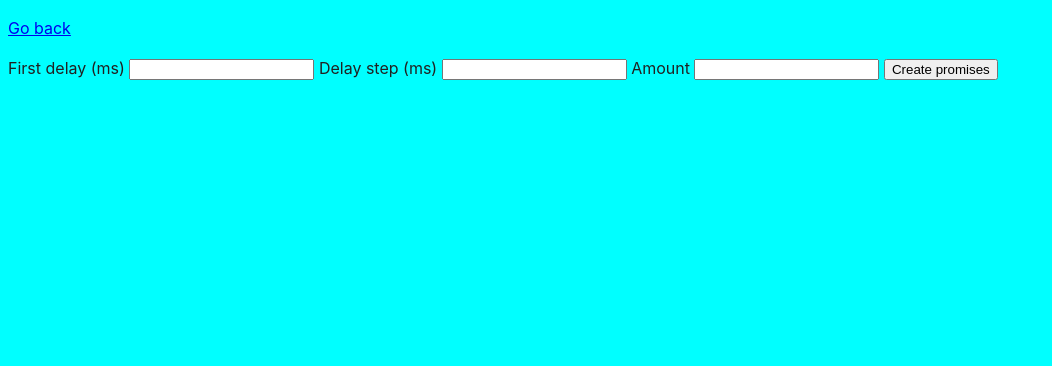
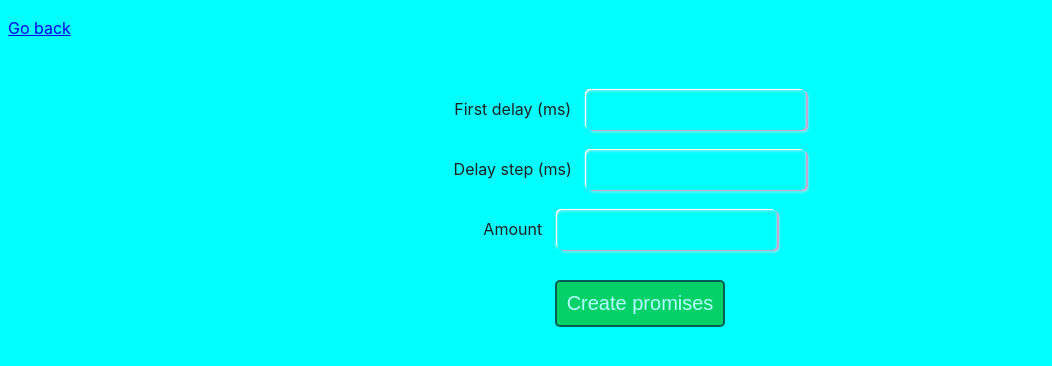
Before and after one commit to ann1777/goit-js-hw-09, a website built with Parcel: page src/03-promises.html in a window 1280 px wide. Shown: the whole page, without its empty margins (0-1052 px from the left). Built offline with nearby package versions, Linux system fonts and the light colour scheme.

Commit message:
Added styles for the color-switcher and promises generator in common.css

```diff
--- a/src/css/common.css
+++ b/src/css/common.css
@@ -23,12 +23,33 @@ img {
 
 }
 
+button[data-stop] {
+  margin-right: 20px;
+}
+
 button[data-start] {
   font-size: 20px;
   padding: 10px;
   margin: 10px;
   color: white;
   background-color: rgba(240, 10, 67, 0.87);
+  border: 2px solid rgba(0, 0, 0, 0.87);
+  opacity: 0.7;
+  border-radius: 5px;
+}
+
+button:active {
+  position: relative;
+  top: 3px;
+}
+
+button[data-stop],
+button {
+  font-size: 20px;
+  padding: 10px;
+  margin: 10px;
+  color: white;
+  background-color: rgba(10, 180, 10, 0.87);
   border: 2px solid rgba(0, 0, 0, 0.87);
   opacity: 0.7;
   border-radius: 5px;
@@ -42,8 +63,55 @@ button[data-start] {
   padding: 5px;
   margin: 10px;
   color: white;
-  background-color: rgba(0, 0, 0, 0.87);
+  background-color: rgba(10, 180, 10, 0.87);
   border: 2px solid rgba(0, 0, 0, 0.87);
   opacity: 0.7;
   border-radius: 5px;
 }
+
+.form {
+  display: flex;
+  flex-direction: column;
+  align-items: center;
+  gap: 20px;
+  margin: 50px;
+}
+
+label {
+  margin-right: 20px;
+}
+
+label span {
+  color: #f7eff4;
+  text-transform: uppercase;
+  text-shadow: 1.1px 1px 0px #c2a8cd, -1.1px -1px 0px #ffffff;
+  font-size: 16px;
+  font-weight: 600;
+}
+
+input[type='number'] {
+  margin-left: 10px;
+  padding: 10px;
+  width: 220px;
+  height: 40px;
+
+  border: 0;
+  outline: 0;
+  border-radius: 5px;
+
+  background-color: transparent;
+  color: #4208df;
+  box-shadow: 2px 1px 0px #c2a8cd, -1px -1px 0px #ffffff;
+  filter: drop-shadow(0px 1px 1px rgb(247, 216, 236));
+  -webkit-filter: drop-shadow(0px 1px 1px rgb(247, 216, 236));
+
+  font-size: 16px;
+  transition: box-shadow 0.2s ease-in-out;
+}
+input[type='number']::placeholder {
+  color: #e2c8f5;
+}
+
+input[type='number']:focus {
+  box-shadow: inset 1px 1px 2px #4208df, inset -1px -1px 2px #e7d1f2;
+}
```
